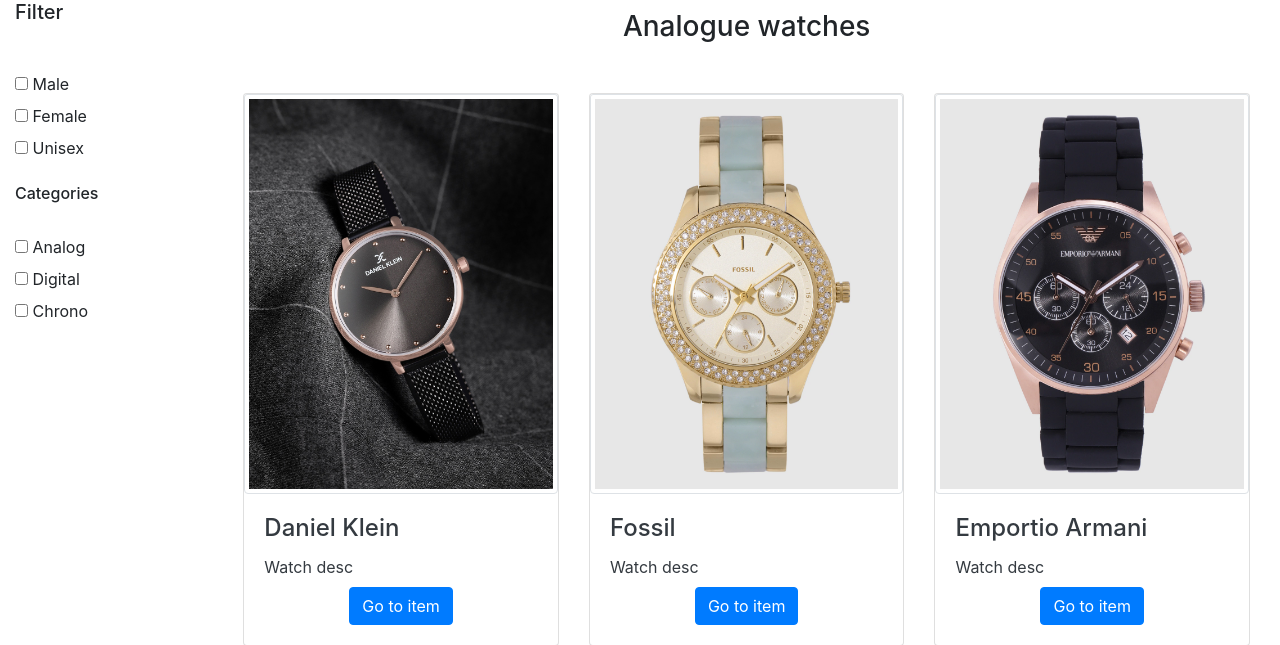
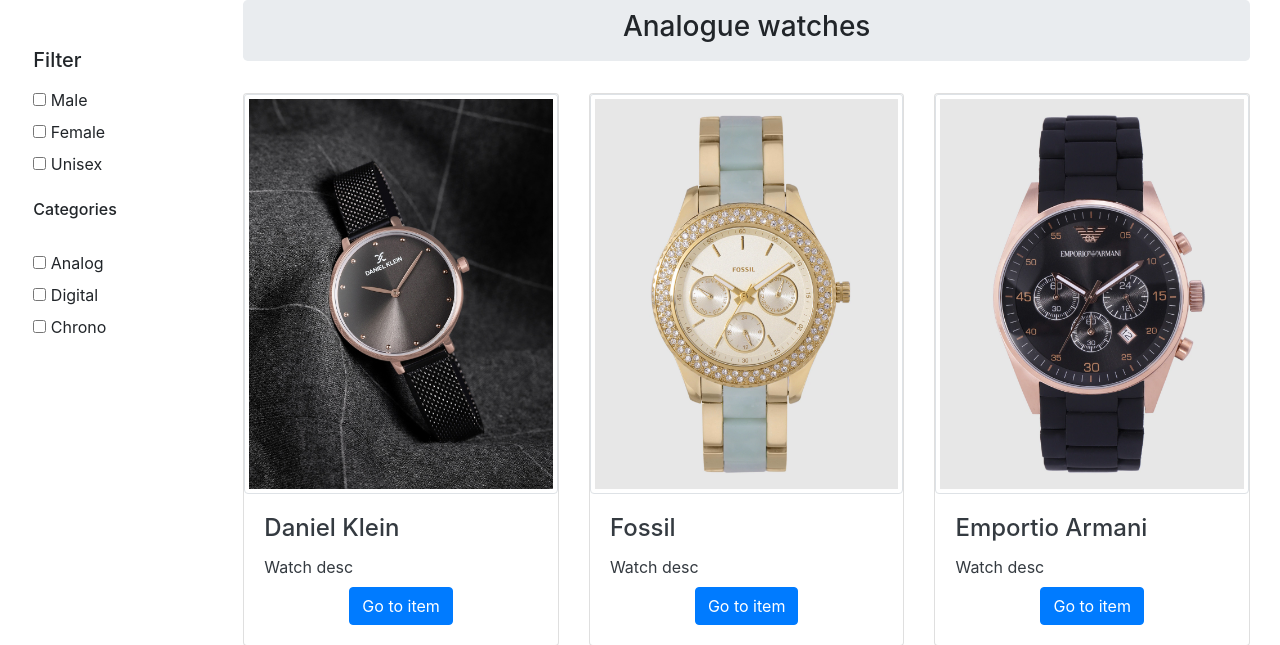
Before and after one commit to chrisjos007/e-commerce-static, a PHP site: page /item_list.html in a window 1280 px wide. Shown: the part 92-737 px from the top of the page. Run offline with PHP 8.4, Linux system fonts and the light colour scheme; some libraries are stand-ins or nearby versions.

Commit message:
filter margin

```diff
--- a/item_list.html
+++ b/item_list.html
@@ -52,11 +52,11 @@
       <!---Filter panel--->
       <div class="container-fluid">
          <div class="row">
-            <div class="col-lg-2">
+            <div class="col-lg-2 mt-5">
                <div>
-                  <h5>Filter</h5>
+                  <h5 class="filters">Filter</h5>
                </div>
-               <div class="filters mt-5">
+               <div class="filters mt-3">
                   <div class="filter-item">
                      <input type="checkbox" id="defaultCheck" name="male">
                      <label for="defaultCheck">Male</label>
--- a/style.css
+++ b/style.css
@@ -12,7 +12,7 @@
 }
 
 .carousel img {
-    max-height: 500px;
+    max-height: 550px;
     margin: 0 auto;
 }
 
@@ -21,7 +21,6 @@
     height: 100%;
     max-height: 400px;
     object-fit: cover;
-    display: flex;
 }
 
 .carousel-caption>a{
@@ -47,7 +46,6 @@
 .item-list-head>div {
     padding-top: 10px;
     padding-bottom: 10px;
-    background: white;
 }
 
 
@@ -87,3 +85,7 @@
 .d-inline {
     display: inline;
 }
+
+.filters {
+    margin-left: 10%;
+}
```
Also changed, not shown: index.html (+11 -10 lines).
